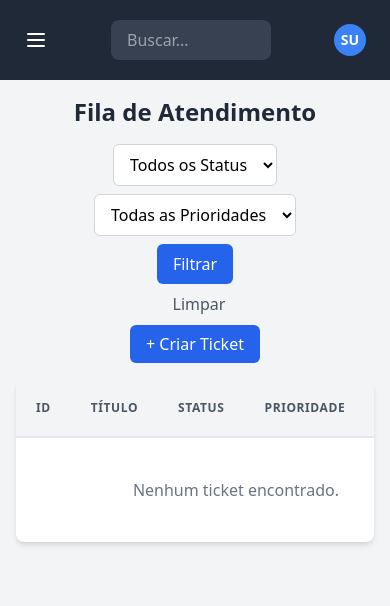
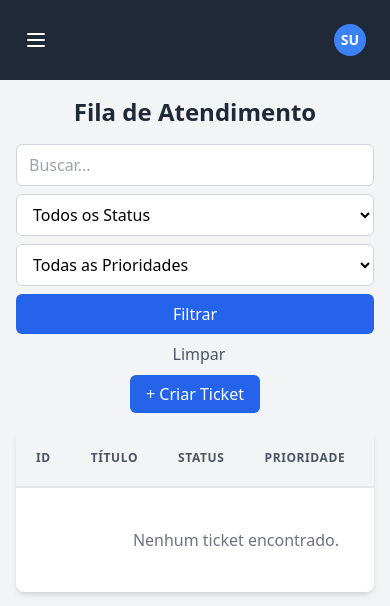
Before and after one commit to gabrielgasperig/projeto_integrador, a Django app: page / in a window 390 px wide. Shown: the top 606 px of the page. Run offline with Django 5.2, Linux system fonts and the light colour scheme; the visitor is signed in with stand-in values (Sample User, id 1); data that the repository does not hold is empty; some libraries are stand-ins or nearby versions.

Commit message:
adjusting the search bar and queue filters

```diff
--- a/base_templates/global/partials/_header.html
+++ b/base_templates/global/partials/_header.html
@@ -10,12 +10,6 @@
             <span><img src="https://img.icons8.com/?size=48&id=wJVDOwCZqokW&format=png&color=000000" alt=""></span>
             <span>Gesticket</span>
         </a>
-    </div>
-
-    <div>
-        <form action="{% url 'ticket:search' %}" method="GET">
-            <input type="search" placeholder="Buscar..." class="bg-gray-700 text-white rounded-lg px-4 py-2 w-40 sm:w-64 focus:outline-none focus:ring-2 focus:ring-blue-500" id="search" name="q" value="{{ request.GET.q.strip }}">
-        </form>
     </div>
 
     <nav>
--- a/base_templates/global/partials/_pagination.html
+++ b/base_templates/global/partials/_pagination.html
@@ -1,56 +1,37 @@
 {% if page_obj.paginator.num_pages > 1 %}
-<nav class="mt-8 flex justify-center" aria-label="Pagination">
-    <ul class="inline-flex items-center -space-x-px rounded-md shadow-sm">
+<nav aria-label="Paginação de Tickets" class="flex items-center justify-between border-t border-gray-200 bg-white px-4 py-3 sm:px-6 mt-6 rounded-b-lg">
+    <div class="flex flex-1 justify-start">
+        {% if page_obj.has_previous %}
+            <a href="?page={{ page_obj.previous_page_number }}{% if request.GET.q %}&q={{ request.GET.q }}{% endif %}{% if request.GET.status %}&status={{ request.GET.status }}{% endif %}{% if request.GET.priority %}&priority={{ request.GET.priority }}{% endif %}" class="relative inline-flex items-center rounded-md border border-gray-300 bg-white px-4 py-2 text-sm font-medium text-gray-700 hover:bg-gray-50">
+                Anterior
+            </a>
+        {% endif %}
+    </div>
 
-
-        {% if page_obj.has_previous %}
-            <li>
-                <a href="?page={{ page_obj.previous_page_number }}{% if request.GET.status %}&status={{ request.GET.status }}{% endif %}{% if request.GET.priority %}&priority={{ request.GET.priority }}{% endif %}{% if search_value %}&q={{ search_value }}{% endif %}"
-                   class="inline-flex items-center px-3 py-2 text-sm font-semibold text-gray-700 bg-white rounded-l-md ring-1 ring-inset ring-gray-300 hover:bg-gray-50 focus:z-20">
-                   <svg class="h-5 w-5" viewBox="0 0 20 20" fill="currentColor" aria-hidden="true"><path fill-rule="evenodd" d="M12.79 5.23a.75.75 0 01-.02 1.06L8.832 10l3.938 3.71a.75.75 0 11-1.04 1.08l-4.5-4.25a.75.75 0 010-1.08l4.5-4.25a.75.75 0 011.06.02z" clip-rule="evenodd" /></svg>
-                </a>
-            </li>
-        {% else %}
-            <li>
-                <span class="inline-flex items-center px-3 py-2 text-sm font-semibold text-gray-400 bg-white rounded-l-md ring-1 ring-inset ring-gray-300 cursor-not-allowed">
-                    <svg class="h-5 w-5" viewBox="0 0 20 20" fill="currentColor" aria-hidden="true"><path fill-rule="evenodd" d="M12.79 5.23a.75.75 0 01-.02 1.06L8.832 10l3.938 3.71a.75.75 0 11-1.04 1.08l-4.5-4.25a.75.75 0 010-1.08l4.5-4.25a.75.75 0 011.06.02z" clip-rule="evenodd" /></svg>
-                </span>
-            </li>
-        {% endif %}
-
-
+    <div class="hidden sm:flex sm:items-center sm:justify-between">
+        <div>
+            <nav class="isolate inline-flex -space-x-px rounded-md shadow-sm" aria-label="Pagination">
                 {% for i in page_obj.paginator.page_range %}
                     {% if i == page_obj.number %}
-                <li>
-                    <span aria-current="page" class="relative z-10 inline-flex items-center bg-indigo-600 px-4 py-2 text-sm font-semibold text-white focus:z-20">{{ i }}</span>
-                </li>
+                        <a href="#" aria-current="page" class="relative z-10 inline-flex items-center bg-blue-600 px-4 py-2 text-sm font-semibold text-white focus:z-20">
+                            {{ i }}
+                        </a>
                     {% elif i > page_obj.number|add:'-3' and i < page_obj.number|add:'3' %}
-                <li>
-                    <a href="?page={{ i }}{% if request.GET.status %}&status={{ request.GET.status }}{% endif %}{% if request.GET.priority %}&priority={{ request.GET.priority }}{% endif %}{% if search_value %}&q={{ search_value }}{% endif %}"
-                       class="inline-flex items-center px-4 py-2 text-sm font-semibold text-gray-900 ring-1 ring-inset ring-gray-300 hover:bg-gray-50 focus:z-20">{{ i }}</a>
-                </li>
-            {% elif i == page_obj.number|add:'-3' or i == page_obj.number|add:'3' %}
-                <li>
-                   <span class="inline-flex items-center px-4 py-2 text-sm font-semibold text-gray-700 ring-1 ring-inset ring-gray-300">...</span>
-                </li>
+                        <a href="?page={{ i }}{% if request.GET.q %}&q={{ request.GET.q }}{% endif %}{% if request.GET.status %}&status={{ request.GET.status }}{% endif %}{% if request.GET.priority %}&priority={{ request.GET.priority }}{% endif %}" class="relative inline-flex items-center px-4 py-2 text-sm font-semibold text-gray-900 ring-1 ring-inset ring-gray-300 hover:bg-gray-50 focus:z-20">
+                            {{ i }}
+                        </a>
                     {% endif %}
                 {% endfor %}
+            </nav>
+        </div>
+    </div>
 
-
+    <div class="flex flex-1 justify-end">
         {% if page_obj.has_next %}
-            <li>
-                <a href="?page={{ page_obj.next_page_number }}{% if request.GET.status %}&status={{ request.GET.status }}{% endif %}{% if request.GET.priority %}&priority={{ request.GET.priority }}{% endif %}{% if search_value %}&q={{ search_value }}{% endif %}"
-                   class="inline-flex items-center px-3 py-2 text-sm font-semibold text-gray-700 bg-white rounded-r-md ring-1 ring-inset ring-gray-300 hover:bg-gray-50 focus:z-20">
-                   <svg class="h-5 w-5" viewBox="0 0 20 20" fill="currentColor" aria-hidden="true"><path fill-rule="evenodd" d="M7.21 14.77a.75.75 0 01.02-1.06L11.168 10 7.23 6.29a.75.75 0 111.04-1.08l4.5 4.25a.75.75 0 010 1.08l-4.5 4.25a.75.75 0 01-1.06-.02z" clip-rule="evenodd" /></svg>
+            <a href="?page={{ page_obj.next_page_number }}{% if request.GET.q %}&q={{ request.GET.q }}{% endif %}{% if request.GET.status %}&status={{ request.GET.status }}{% endif %}{% if request.GET.priority %}&priority={{ request.GET.priority }}{% endif %}" class="relative ml-3 inline-flex items-center rounded-md border border-gray-300 bg-white px-4 py-2 text-sm font-medium text-gray-700 hover:bg-gray-50">
+                Próxima
             </a>
-            </li>
-        {% else %}
-            <li>
-                <span class="inline-flex items-center px-3 py-2 text-sm font-semibold text-gray-400 bg-white rounded-r-md ring-1 ring-inset ring-gray-300 cursor-not-allowed">
-                    <svg class="h-5 w-5" viewBox="0 0 20 20" fill="currentColor" aria-hidden="true"><path fill-rule="evenodd" d="M7.21 14.77a.75.75 0 01.02-1.06L11.168 10 7.23 6.29a.75.75 0 111.04-1.08l4.5 4.25a.75.75 0 010 1.08l-4.5 4.25a.75.75 0 01-1.06-.02z" clip-rule="evenodd" /></svg>
-                </span>
-            </li>
         {% endif %}
-    </ul>
+    </div>
 </nav>
 {% endif %}
--- a/ticket/templates/ticket/index.html
+++ b/ticket/templates/ticket/index.html
@@ -7,8 +7,10 @@
     <div class="flex flex-col md:flex-row items-center justify-between mb-6 gap-4">
         <h1 class="text-2xl md:text-3xl font-bold text-gray-800">Fila de Atendimento</h1>
 
-        <form method="GET" class="flex flex-col sm:flex-row items-center gap-2">
-            <select name="status" class="bg-white border border-gray-300 rounded-md px-3 py-2 focus:outline-none focus:ring-2 focus:ring-blue-500">
+        <form action="{% url 'ticket:index' %}" method="GET" class="flex flex-col sm:flex-row items-center gap-2 w-full md:w-auto">
+            <input type="search" placeholder="Buscar..." class="bg-white border border-gray-300 rounded-md px-3 py-2 focus:outline-none focus:ring-2 focus:ring-blue-500 w-full sm:w-auto" id="search" name="q" value="{{ search_value }}">
+
+            <select name="status" class="bg-white border border-gray-300 rounded-md px-3 py-2 focus:outline-none focus:ring-2 focus:ring-blue-500 w-full sm:w-auto">
                 <option value="">Todos os Status</option>
                 {% for value, display_name in status_choices %}
                     <option value="{{ value }}" {% if request.GET.status == value %}selected{% endif %}>
@@ -16,7 +18,8 @@
                     </option>
                 {% endfor %}
             </select>
-            <select name="priority" class="bg-white border border-gray-300 rounded-md px-3 py-2 focus:outline-none focus:ring-2 focus:ring-blue-500">
+
+            <select name="priority" class="bg-white border border-gray-300 rounded-md px-3 py-2 focus:outline-none focus:ring-2 focus:ring-blue-500 w-full sm:w-auto">
                 <option value="">Todas as Prioridades</option>
                 {% for value, display_name in priorities %}
                     <option value="{{ value }}" {% if request.GET.priority == value %}selected{% endif %}>
@@ -24,7 +27,8 @@
                     </option>
                 {% endfor %}
             </select>
-            <button type="submit" class="bg-blue-600 text-white py-2 px-4 rounded-md hover:bg-blue-700 transition-colors">Filtrar</button>
+
+            <button type="submit" class="bg-blue-600 text-white py-2 px-4 rounded-md hover:bg-blue-700 transition-colors w-full sm:w-auto">Filtrar</button>
             <a href="{% url 'ticket:index' %}" class="text-gray-600 hover:text-gray-800 ml-2">Limpar</a>
         </form>
 
--- a/ticket/urls.py
+++ b/ticket/urls.py
@@ -6,7 +6,6 @@ app_name = 'ticket'
 urlpatterns = [
     # URLs principais da aplicação
     path('', views.index, name='index'),
-    path('search/', views.search, name='search'),
 
     # URLs para ações relacionadas a um Ticket específico
     path('ticket/create/', views.create, name='create'),
--- a/ticket/views.py
+++ b/ticket/views.py
@@ -20,12 +20,26 @@ def index(request):
         tickets_list = Ticket.objects.all()
     else:
         tickets_list = Ticket.objects.filter(owner=request.user)
+
+    search_value = request.GET.get('q', '').strip()
     status_filter = request.GET.get('status', '')
+    priority_filter = request.GET.get('priority', '')
+
+    if search_value:
+        tickets_list = tickets_list.filter(
+            Q(title__icontains=search_value) |
+            Q(description__icontains=search_value) |
+            Q(owner__first_name__icontains=search_value) |
+            Q(owner__last_name__icontains=search_value) |
+            Q(id__icontains=search_value)
+        )
+
     if status_filter:
         tickets_list = tickets_list.filter(status__iexact=status_filter)
-    priority_filter = request.GET.get('priority', '')
+
     if priority_filter:
         tickets_list = tickets_list.filter(priority__iexact=priority_filter)
+
     tickets_list = tickets_list.order_by('-id')
 
     paginator = Paginator(tickets_list, 10)
@@ -37,6 +51,7 @@ def index(request):
         'site_title': 'Fila de Atendimento',
         'status_choices': Ticket.STATUS_CHOICES,
         'priorities': Ticket.PRIORITY_CHOICES,
+        'search_value': search_value,
     }
     return render(request, 'ticket/index.html', context)
 
@@ -229,30 +244,6 @@ def assign_ticket(request, ticket_id):
     messages.success(request, f'Você capturou o ticket #{ticket.id}.')
     return redirect('ticket:ticket_detail', ticket_id=ticket.id)
 
-def search(request):
-    search_value = request.GET.get('q', '').strip()
-    if not search_value:
-        return redirect('ticket:index')
-    tickets = Ticket.objects.filter(show=True).filter(
-        Q(title__icontains=search_value) |
-        Q(description__icontains=search_value) |
-        Q(owner__username__icontains=search_value) |
-        Q(owner__first_name__icontains=search_value) |
-        Q(owner__last_name__icontains=search_value) |
-        Q(id__icontains=search_value)
-    ).order_by('-id')
-    paginator = Paginator(tickets, 10)
-    page_number = request.GET.get('page')
-    page_obj = paginator.get_page(page_number)
-    context = {
-        'page_obj': page_obj,
-        'site_title': f'Busca - "{search_value}"',
-        'search_value': search_value,
-        'status_choices': Ticket.STATUS_CHOICES,
-        'priorities': Ticket.PRIORITY_CHOICES,
-    }
-    return render(request, 'ticket/index.html', context)
-
 @login_required(login_url='ticket:login')
 def transfer_ticket(request, ticket_id):
     ticket = get_object_or_404(Ticket, pk=ticket_id)
```
Lines whose indentation alone changed are shown as unchanged.
